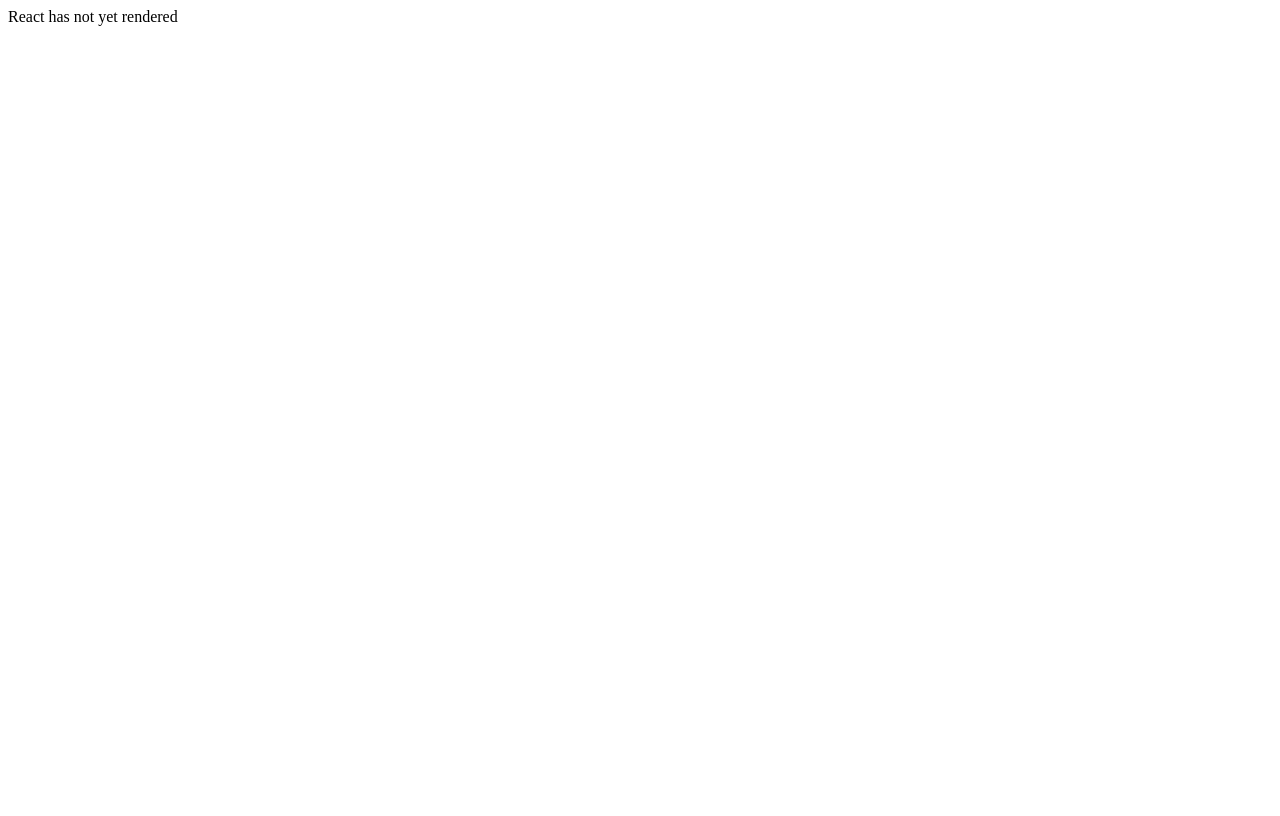
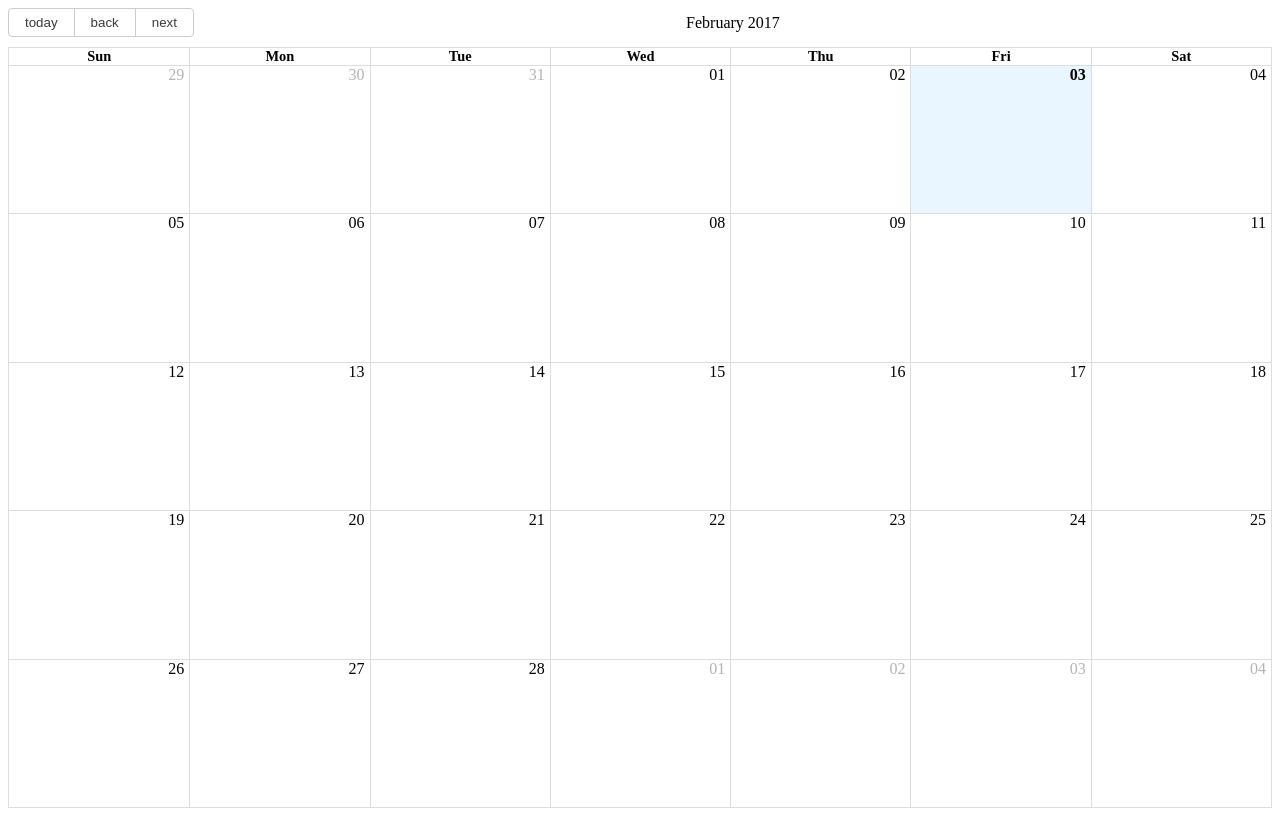
Before and after one commit to vongrippen/memtech-calendar, a website: page index.html in a window 1280 px wide. Drawn offline with Linux system fonts and the light colour scheme; the site is published under a folder, as on GitHub Pages, so addresses that start at the root find nothing; no server answers.

Commit message:
Update index for changed paths

```diff
--- a/index.html
+++ b/index.html
@@ -6,6 +6,6 @@
 </head>
 <body>
     <div id="memtech-calendar">React has not yet rendered</div>
-    <script src="/public/bundle.js"></script>
+    <script src="./public/bundle.js"></script>
 </body>
 </html>
```
